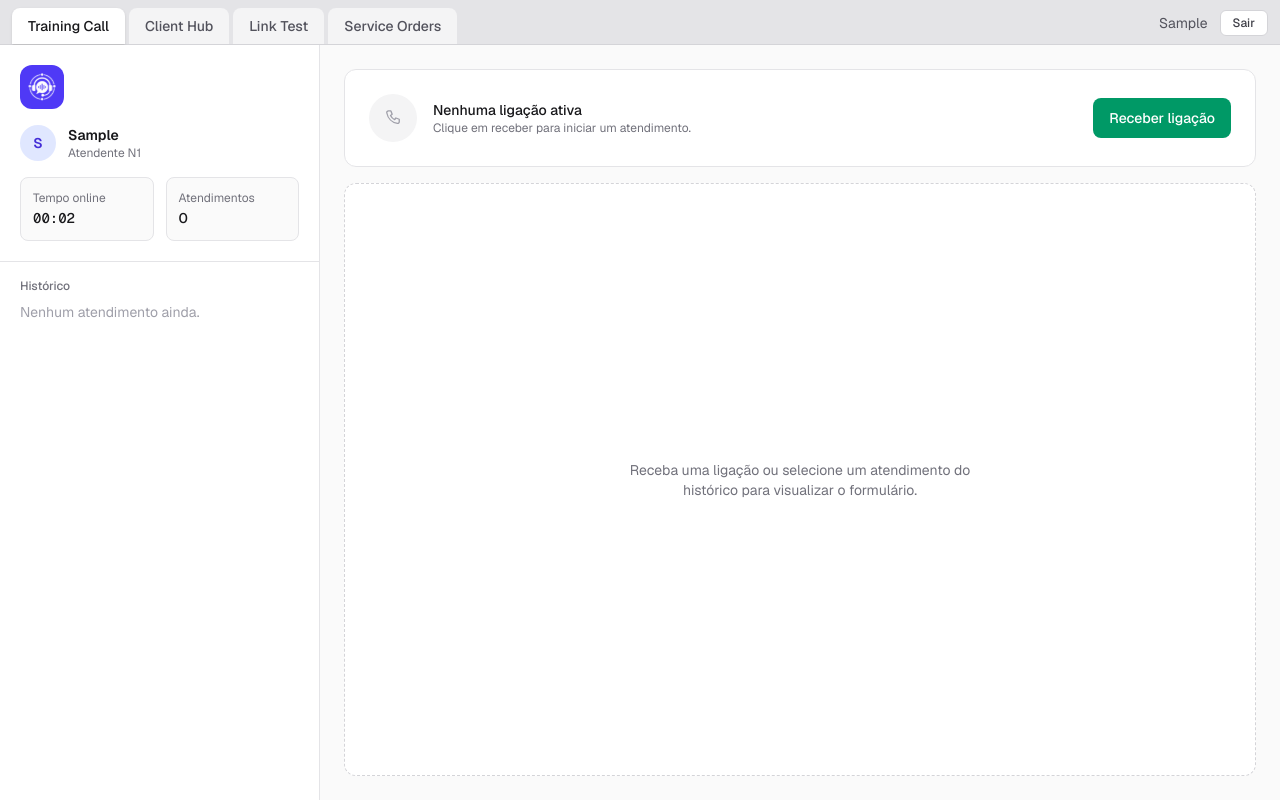
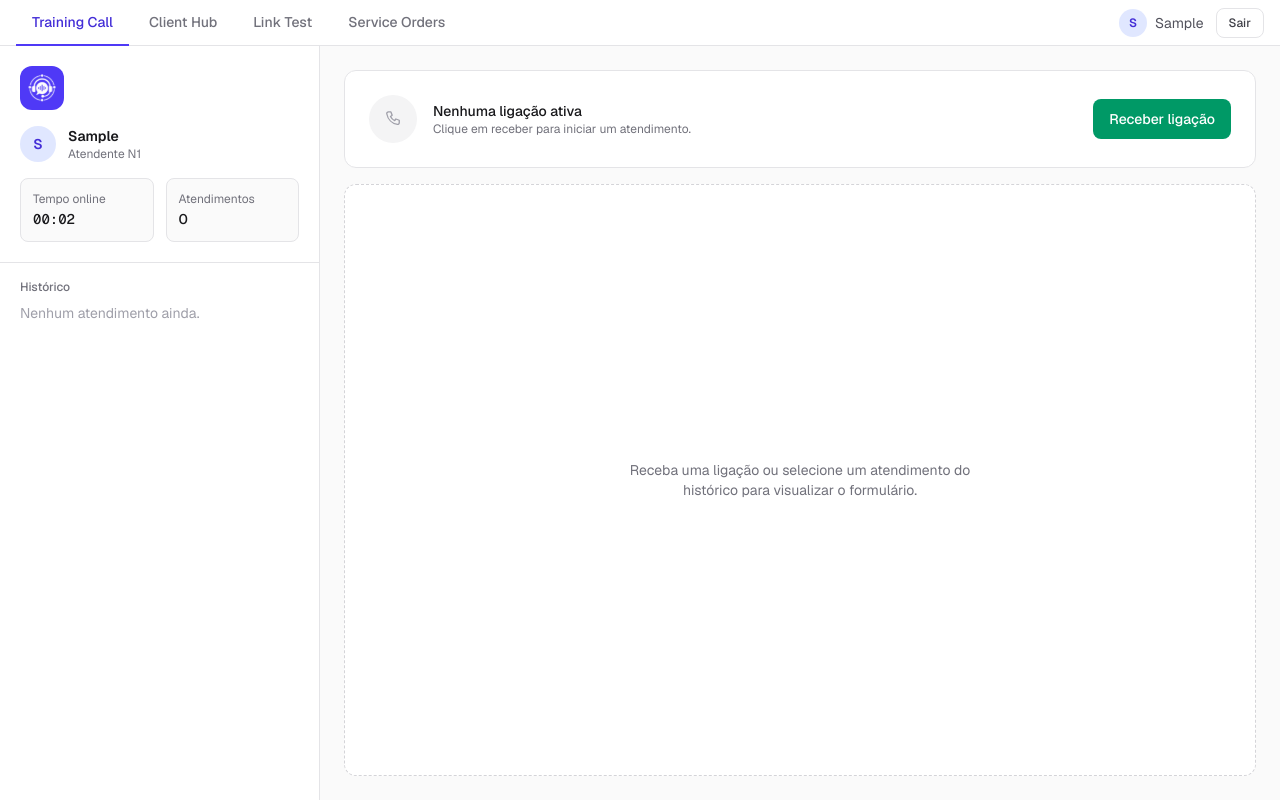
Before and after one commit to joao-vitorb/n1-call-simulator, a React (Vite) app: page / in a window 1280 px wide. Both pictures are taken after typing "Sample" into the empty fields and a click on the button "Entrar". Built offline with nearby package versions, Linux system fonts and the light colour scheme.

Commit message:
feat: redesign login screen and tab bar with clean saas styling

```diff
--- a/src/components/BrowserShell/BrowserShell.tsx
+++ b/src/components/BrowserShell/BrowserShell.tsx
@@ -11,7 +11,7 @@ export function BrowserShell() {
   const [activeTab, setActiveTab] = usePersistedState<TabId>('n1_active_tab', 'training-call');
 
   return (
-    <div className="flex h-screen flex-col bg-zinc-200">
+    <div className="flex h-screen flex-col bg-white">
       <TabBar activeTab={activeTab} onTabChange={setActiveTab} />
       <main className="flex flex-1 overflow-hidden bg-white">
         <ModulePane visible={activeTab === 'training-call'}>
--- a/src/components/BrowserShell/TabBar.tsx
+++ b/src/components/BrowserShell/TabBar.tsx
@@ -8,10 +8,11 @@ type TabBarProps = {
 
 export function TabBar({ activeTab, onTabChange }: TabBarProps) {
   const { currentUser, logout } = useAuth();
+  const initial = currentUser?.username.charAt(0).toUpperCase() ?? '?';
 
   return (
-    <nav className="flex items-end justify-between gap-4 border-b border-zinc-300 bg-zinc-200 px-3 pt-2">
-      <div className="flex items-end gap-1">
+    <nav className="flex items-center justify-between border-b border-zinc-200 bg-white px-4">
+      <div className="flex items-center gap-1">
         {TABS.map((tab) => {
           const isActive = tab.id === activeTab;
           return (
@@ -19,11 +20,11 @@ export function TabBar({ activeTab, onTabChange }: TabBarProps) {
               key={tab.id}
               type="button"
               onClick={() => onTabChange(tab.id)}
-              className={
+              className={`-mb-px border-b-2 px-4 py-3 text-sm font-medium transition-colors ${
                 isActive
-                  ? 'rounded-t-lg bg-white px-4 py-2 text-sm font-medium text-zinc-900 shadow-sm'
-                  : 'rounded-t-lg bg-zinc-100 px-4 py-2 text-sm font-medium text-zinc-600 transition-colors hover:bg-zinc-50'
-              }
+                  ? 'border-indigo-600 text-indigo-700'
+                  : 'border-transparent text-zinc-500 hover:text-zinc-800'
+              }`}
             >
               {tab.label}
             </button>
@@ -31,12 +32,17 @@ export function TabBar({ activeTab, onTabChange }: TabBarProps) {
         })}
       </div>
 
-      <div className="flex items-center gap-3 pb-2 text-sm">
-        <span className="text-zinc-600">{currentUser?.username}</span>
+      <div className="flex items-center gap-3">
+        <span className="flex items-center gap-2 text-sm text-zinc-600">
+          <span className="flex h-7 w-7 items-center justify-center rounded-full bg-indigo-100 text-xs font-semibold text-indigo-700">
+            {initial}
+          </span>
+          {currentUser?.username}
+        </span>
         <button
           type="button"
           onClick={logout}
-          className="rounded-md border border-zinc-300 bg-white px-3 py-1 text-xs font-medium text-zinc-700 transition-colors hover:bg-zinc-50"
+          className="rounded-lg border border-zinc-200 bg-white px-3 py-1.5 text-xs font-medium text-zinc-700 transition-colors hover:bg-zinc-50"
         >
           Sair
         </button>
--- a/src/components/LoginScreen/LoginScreen.tsx
+++ b/src/components/LoginScreen/LoginScreen.tsx
@@ -1,4 +1,5 @@
 import { useState, type FormEvent } from 'react';
+import companyLogo from '../../assets/logos/company.svg';
 import { useAuth } from '../../contexts/AuthContext';
 
 const USERNAME_PATTERN = /^[a-zA-Z0-9._-]{3,}$/;
@@ -20,17 +21,26 @@ export function LoginScreen() {
   }
 
   return (
-    <main className="flex min-h-screen flex-col items-center justify-center p-4">
+    <main className="relative flex min-h-screen items-center justify-center overflow-hidden bg-gradient-to-br from-indigo-50/60 via-white to-zinc-50 p-4">
+      <div
+        aria-hidden="true"
+        className="pointer-events-none absolute -top-32 right-[-10%] h-[420px] w-[420px] rounded-full bg-indigo-200/30 blur-3xl animate-orb-drift"
+      />
+      <div
+        aria-hidden="true"
+        className="pointer-events-none absolute -bottom-32 left-[-10%] h-[360px] w-[360px] rounded-full bg-violet-200/25 blur-3xl animate-orb-drift-slow"
+      />
+
       <form
         onSubmit={handleSubmit}
-        className="w-full max-w-sm rounded-2xl bg-white p-8 shadow-md"
+        className="relative w-full max-w-sm rounded-2xl border border-zinc-200 bg-white p-8 shadow-sm animate-slide-up"
       >
-        <h1 className="mb-2 text-2xl font-semibold text-zinc-900">N1 Call Simulator</h1>
-        <p className="mb-6 text-sm text-zinc-500">
+        <img src={companyLogo} alt="" className="mb-6 h-12 w-auto" />
+        <p className="mt-2 text-sm text-zinc-500">
           Entre com seu usuário para começar o treinamento.
         </p>
 
-        <label htmlFor="username" className="mb-2 block text-sm font-medium text-zinc-700">
+        <label htmlFor="username" className="mb-1.5 mt-6 block text-xs font-medium text-zinc-500">
           Usuário
         </label>
         <input
@@ -40,13 +50,13 @@ export function LoginScreen() {
           onChange={(event) => setUsername(event.target.value)}
           autoComplete="username"
           autoFocus
-          className="w-full rounded-lg border border-zinc-300 px-3 py-2 text-zinc-900 outline-none focus:border-zinc-500 focus:ring-2 focus:ring-zinc-200"
+          className="w-full rounded-lg border border-zinc-200 bg-white px-3 py-2 text-sm text-zinc-900 outline-none transition-colors focus:border-indigo-400 focus:ring-2 focus:ring-indigo-100"
         />
-        {error && <p className="mt-2 text-sm text-red-600">{error}</p>}
+        {error && <p className="mt-2 text-xs text-red-600">{error}</p>}
 
         <button
           type="submit"
-          className="mt-6 w-full rounded-lg bg-zinc-900 px-4 py-2 font-medium text-white transition-colors hover:bg-zinc-800 focus:outline-none focus:ring-2 focus:ring-zinc-400"
+          className="mt-6 w-full rounded-lg bg-indigo-600 px-4 py-2.5 text-sm font-medium text-white transition-colors hover:bg-indigo-700 focus:outline-none focus:ring-2 focus:ring-indigo-200"
         >
           Entrar
         </button>
```
